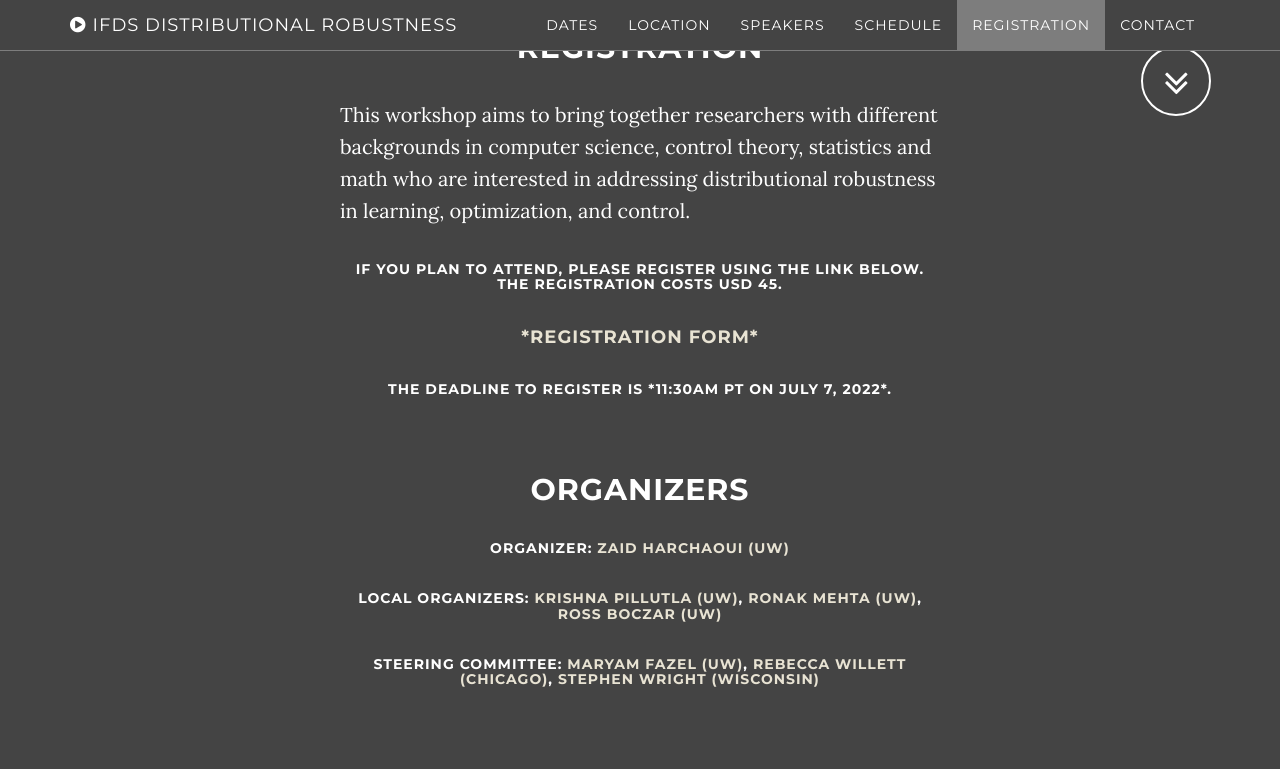
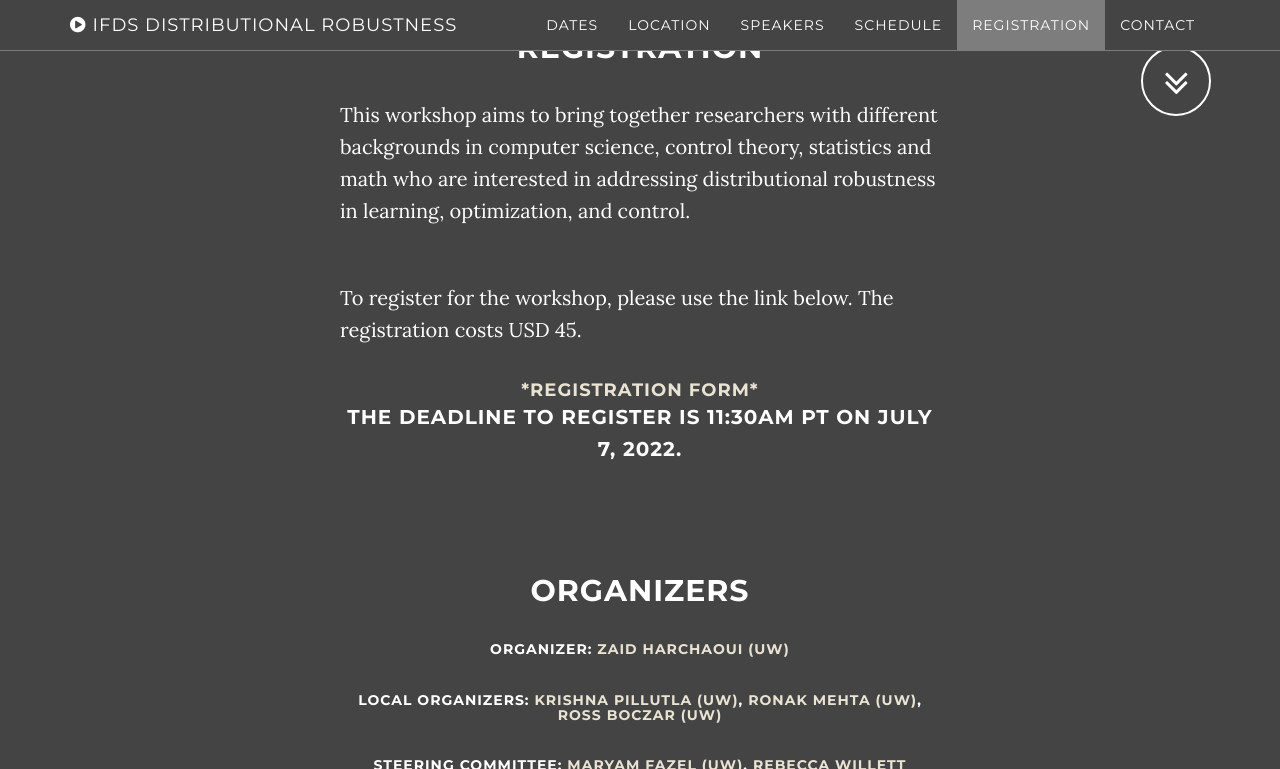
Before and after one commit to kgjamieson/ifds-workshop-2025, a Jekyll site: the page built from index.html, in a window 1280 px wide and 900 px high, scrolled down 3886 px, cut to the strip 0-769 px from the top of the window. Built offline with Jekyll 4.4.1, drawn with Linux system fonts in a browser that asks for light colours.

Commit message:
Update about.html

```diff
--- a/_includes/about.html
+++ b/_includes/about.html
@@ -5,16 +5,15 @@
           <div class="col-md-10 col-md-offset-1">
             <h2 class="text-center">Registration</h2>
             <div class="col-lg-8 col-lg-offset-2">
-<!--             <h5 class="text-center"> -->
+
                 <p>This workshop aims to bring together researchers with different backgrounds in computer science,
                     control theory, statistics and math who are interested in addressing distributional robustness in
                     learning, optimization, and control.
                 </p>
-<!--             </h5> -->
-            <h5 class="text-center">
-                If you plan to attend, please register using the link below. The registration costs USD 45. </h5>
+            <br>
+            <p> To register for the workshop, please use the link below. The registration costs USD 45. </p>
             <h4 class="text-center"><a href="https://forms.gle/G932uKFLo8XrE7St5">*Registration Form*</a>
-            <h5 class="text-center">The deadline to register is *11:30AM PT on July 7, 2022*.</h5>
+            <p> The deadline to register is <b>11:30AM PT on July 7, 2022</b>.</p>
             <br><br>
 
             <h2 class="text-center">Organizers</h2>
```
